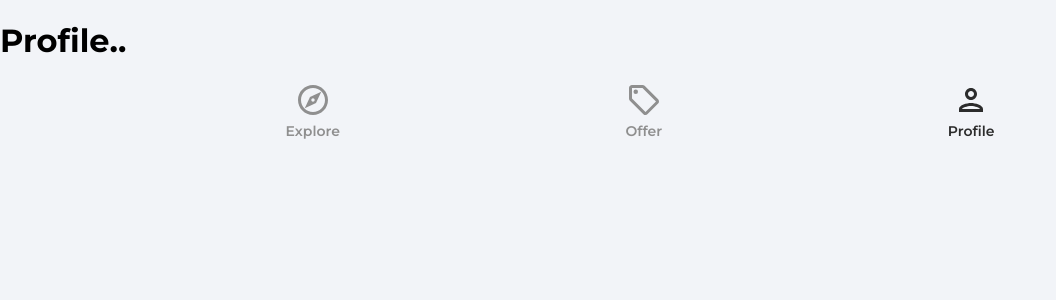
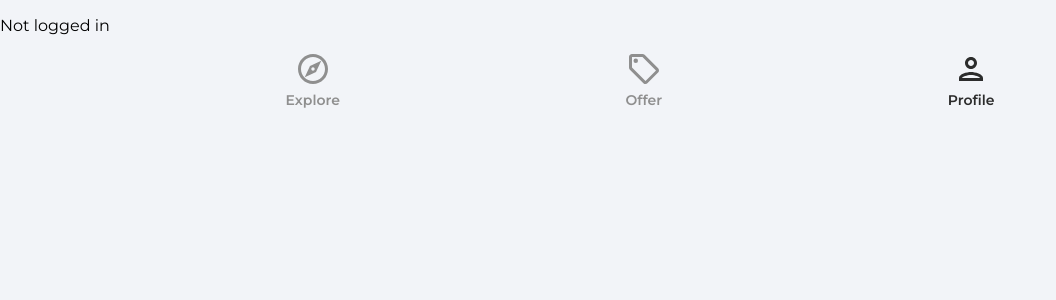
Before and after one commit to MarkCondello/react-house-marketplace, a React (Create React App) app: page /profile in a window 1280 px wide. Shown: the top 300 px of the page, without its empty margins (0-1056 px from the left). Built offline with nearby package versions, Linux system fonts and the light colour scheme.

Commit message:
- included sign in Auth user, toast error message

```diff
--- a/package.json
+++ b/package.json
@@ -37,6 +37,7 @@
   },
   "devDependencies": {
     "firebase": "^9.14.0",
-    "react-router-dom": "^6.6.1"
+    "react-router-dom": "^6.6.1",
+    "react-toastify": "^9.1.1"
   }
 }
--- a/src/App.js
+++ b/src/App.js
@@ -1,5 +1,8 @@
 import './App.css';
+import 'react-toastify/dist/ReactToastify.min.css'
 import { BrowserRouter as Router, Routes, Route} from 'react-router-dom'
+import { ToastContainer } from 'react-toastify'
+
 import Navbar from './components/NavBar'
 import Explore from './pages/Explore'
 import ForgotPassword from './pages/ForgotPassword'
@@ -22,6 +25,7 @@ function App() {
       </Routes>
       <Navbar />
     </Router>
+    <ToastContainer />
     </>
   );
 }
--- a/src/pages/Profile.jsx
+++ b/src/pages/Profile.jsx
@@ -1,7 +1,20 @@
+import { useEffect, useState } from 'react'
+// Depts for auth start
+import { getAuth, signInWithEmailAndPassword } from 'firebase/auth'
+// Depts for auth end
+
+
 function Profile() {
-  return (<div>
-    <h1>Profile..</h1>
-  </div>);
+  const [user, setUser] = useState(null),
+  auth = getAuth()
+
+  useEffect(()=>{
+    setUser(auth.currentUser)
+    console.log(auth.currentUser)
+  }, [])
+
+  return (user ? <h1>{user.displayName}</h1> : <p>Not logged in</p>)
+
 }
 
 export default Profile;
--- a/src/pages/SignIn.jsx
+++ b/src/pages/SignIn.jsx
@@ -1,5 +1,10 @@
 import { useState } from 'react'
 import { Link, useNavigate } from 'react-router-dom'
+// Depts for auth start
+import { getAuth, signInWithEmailAndPassword } from 'firebase/auth'
+// Depts for auth end
+
+import { toast } from 'react-toastify'
 import { ReactComponent as ArrowRightIcon} from '../assets/svg/keyboardArrowRightIcon.svg'
 import visibilityIcon from '../assets/svg/visibilityIcon.svg'
 
@@ -16,6 +21,20 @@ function SignIn() {
       ...prevState,
       [event.target.id]: event.target.value
     }))
+  },
+  onSubmit = async (event) => {
+    event.preventDefault()
+    try {
+      const auth = getAuth(),
+      userCredential = await signInWithEmailAndPassword(auth, email, password)
+
+      if(userCredential.user) {
+        navigate('/')
+      }
+    } catch(error) {
+      toast.error('Incorrect credentials.')
+      console.error()
+    }
   }
 
   return (<>
@@ -23,7 +42,7 @@ function SignIn() {
       <header>
         <p className="pageHeader">Welcome back</p>
       </header>
-      <form>
+      <form onSubmit={onSubmit}>
         <input
           type="email" className="emailInput" id="email" value={email} onChange={onChange}/>
         <div className="passwordInputDiv">
--- a/src/pages/SignUp.jsx
+++ b/src/pages/SignUp.jsx
@@ -7,6 +7,8 @@ import { db } from '../firebase.config'
 // Depts for FireStore start
 import { doc, setDoc, serverTimestamp } from "firebase/firestore";
 // Depts for FireStore end
+
+import { toast } from 'react-toastify'
 import { ReactComponent as ArrowRightIcon} from '../assets/svg/keyboardArrowRightIcon.svg'
 import visibilityIcon from '../assets/svg/visibilityIcon.svg'
 
@@ -44,6 +46,7 @@ function SignUp() {
       navigate('/')
     } catch(error) {
       console.error()
+      toast.error('Something went wrong.')
     }
   }
 
```
Also changed, not shown: 2 other files (tests, documents, lock files or other folders).
